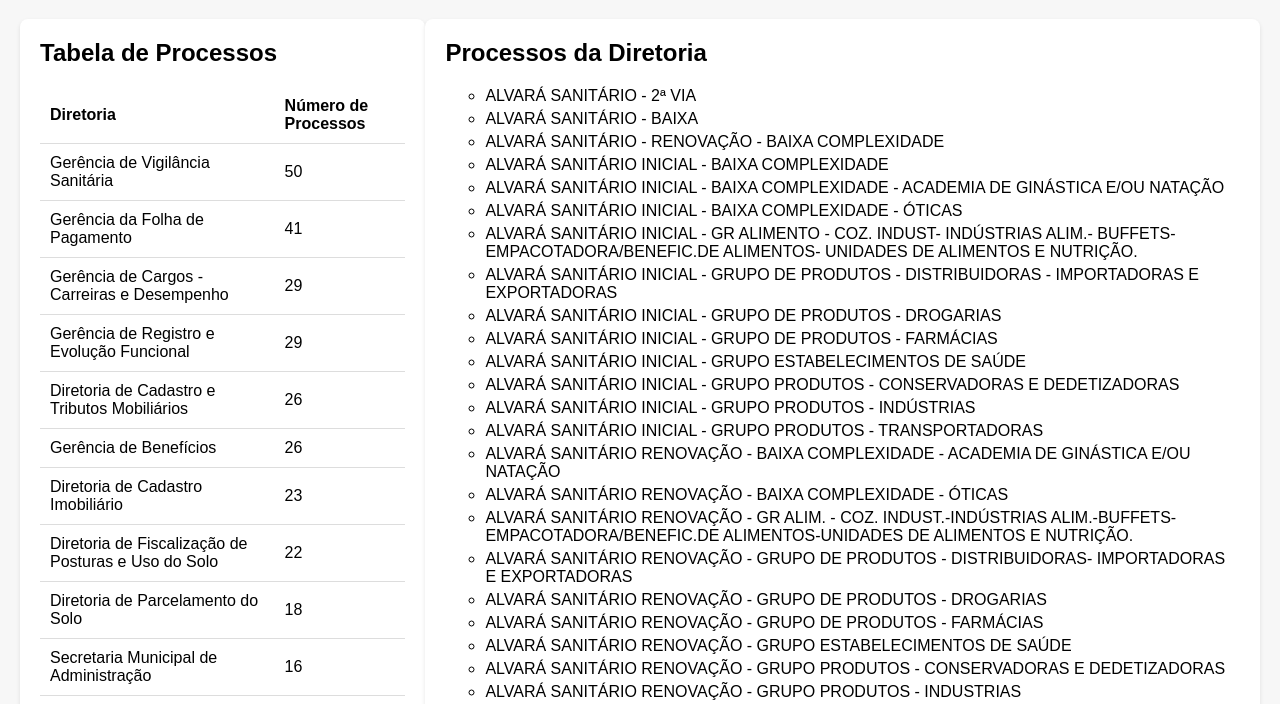
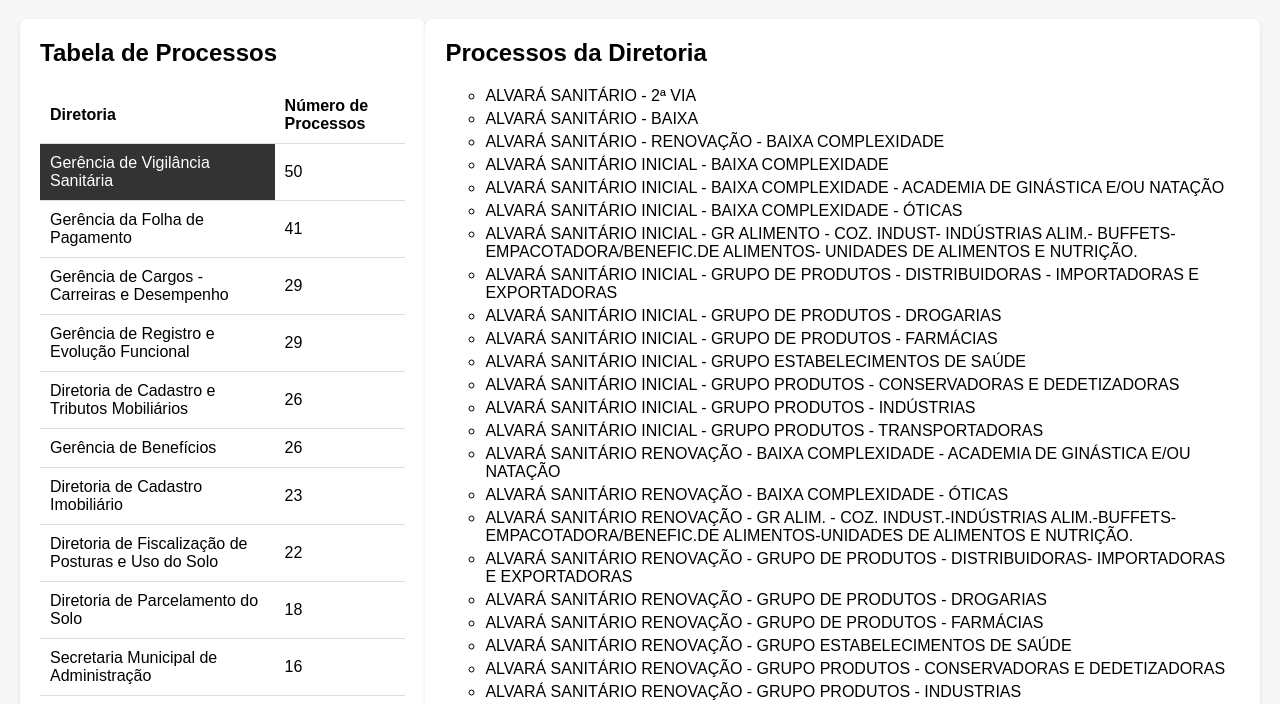
Before and after one commit to GustavoMedeirosCa/Filtro-de-dados-csv, a plain HTML site: page index.html in a window 1280 px wide. In both pictures the pointer is over the element "Gerência de Vigilância Sanitária". Shown: the part 78-782 px from the top of the page. Drawn offline with Linux system fonts and the light colour scheme.

Commit message:
adicionado interações no css

```diff
--- a/script.js
+++ b/script.js
@@ -47,7 +47,7 @@ function fillTable(data) {
 function showProcessDetails(diretoria, processos) {
     const processList = document.getElementById('process-list');
     processList.innerHTML = ''; // Limpa a lista de processos antes de adicionar os novos
-
+    console.log(processos);
     // Verifica se processos estão definidos antes de iterar sobre eles
     if (processos) {
         processos.forEach(subprocessos => { // Itera sobre os subprocessos
@@ -105,7 +105,6 @@ function parseCSV(csv) {
                     // array1.push(cols2[j].trim());
                 }
                 u++;
-                console.log(array1);
 
                 const primeiroProcesso = array1;
                 if (primeiroProcesso !== "") {
--- a/styles.css
+++ b/styles.css
@@ -48,6 +48,19 @@ table th {
     text-align: left;
 }
 
+.directorate{
+    transition: 0.5s all;
+    background-color: #ffffff;
+    color: #000000;
+}
+
+.directorate:hover{
+    transition: 0.5s all;
+    cursor: pointer;
+    background-color: #333;
+    color: #fff;
+}
+
 #process-list {
     padding: 0;
     list-style-type: none;
```
